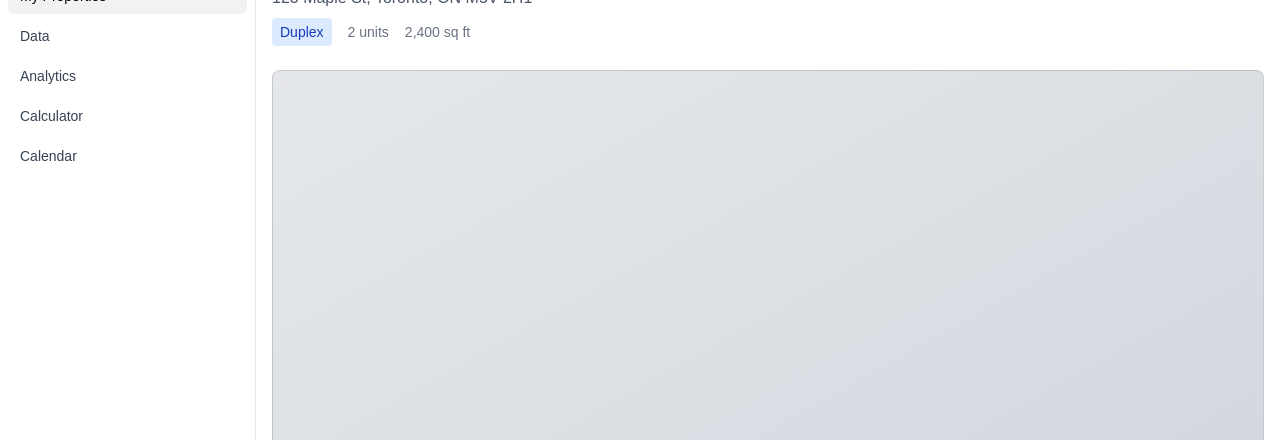
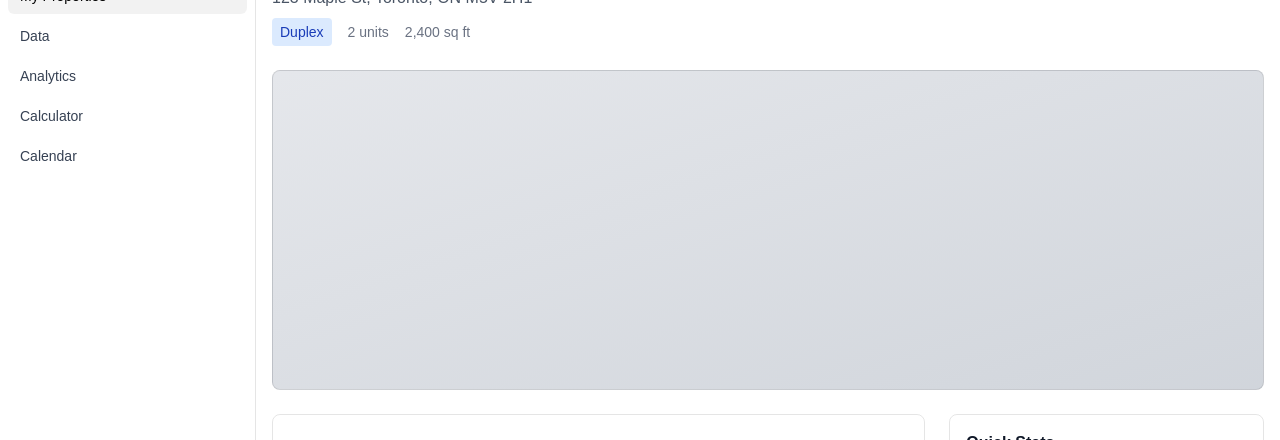
Before and after one commit to 88scooper/PropLytics-app, a Next.js app: page /my-properties/p-101 in a window 1280 px wide. Shown: the part 139-579 px from the top of the page. Built offline with nearby package versions, Linux system fonts and the light colour scheme; no server answers; sample sign-in values are in the browser's storage.

Commit message:
Image size

```diff
--- a/src/app/my-properties/[propertyId]/page.jsx
+++ b/src/app/my-properties/[propertyId]/page.jsx
@@ -115,7 +115,7 @@ export default function PropertyDetailPage({ params }) {
           </div>
 
           {/* Property Image */}
-          <div className="aspect-video rounded-lg bg-gradient-to-br from-gray-200 to-gray-300 dark:from-neutral-800 dark:to-neutral-700 border border-black/10 dark:border-white/10" />
+          <div className="h-80 rounded-lg bg-gradient-to-br from-gray-200 to-gray-300 dark:from-neutral-800 dark:to-neutral-700 border border-black/10 dark:border-white/10" />
 
           <div className="grid gap-6 lg:grid-cols-3">
             {/* Main Content */}
```
